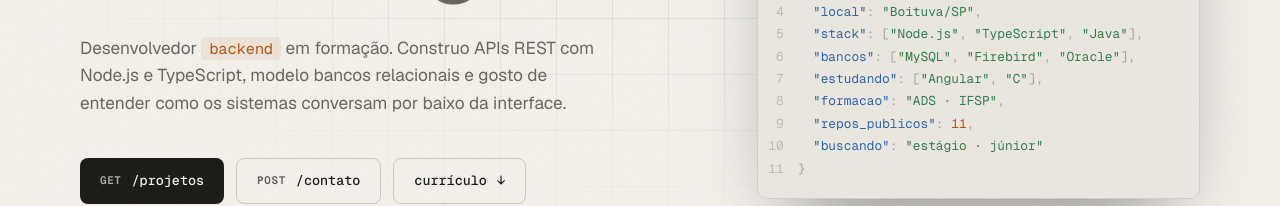
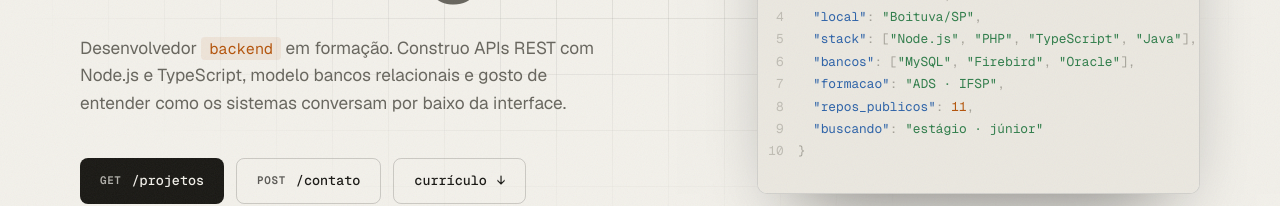
Before and after one commit to Gustadev-7/portfolio, an Angular app: page / in a window 1280 px wide. Shown: the part 430-636 px from the top of the page. Built offline with nearby package versions, Linux system fonts and the light colour scheme; no server answers.

Commit message:
refactor: foca o JSON do hero em tecnologias de backend

```diff
--- a/src/app/components/hero/hero.ts
+++ b/src/app/components/hero/hero.ts
@@ -44,9 +44,8 @@ export class Hero {
       nome: PROFILE.fullName,
       foco: PROFILE.focus,
       local: PROFILE.location,
-      stack: ['Node.js', 'TypeScript', 'Java'],
+      stack: ['Node.js', 'PHP', 'TypeScript', 'Java'],
       bancos: ['MySQL', 'Firebird', 'Oracle'],
-      estudando: ['Angular', 'C'],
       formacao: 'ADS · IFSP',
       repos_publicos: this.repos(),
       buscando: 'estágio · júnior',
```
